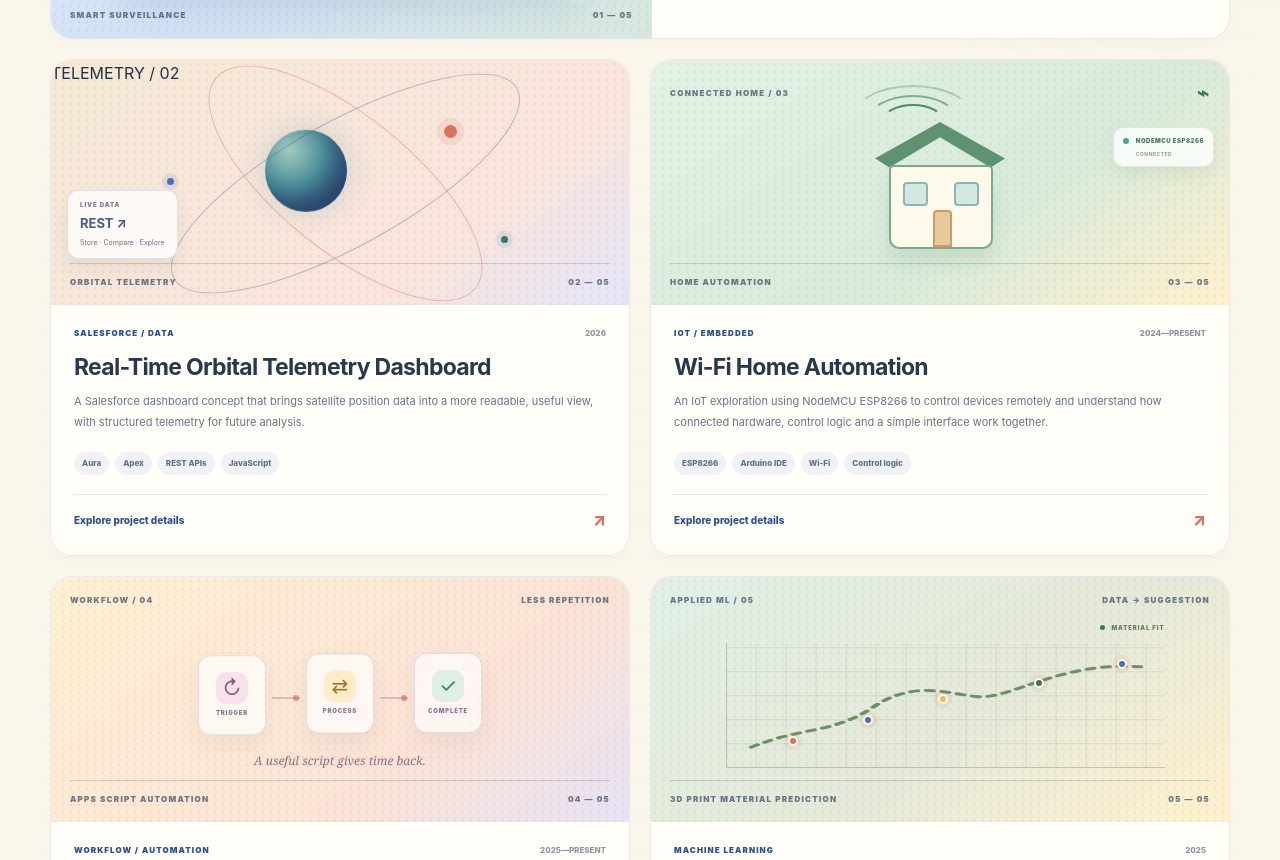
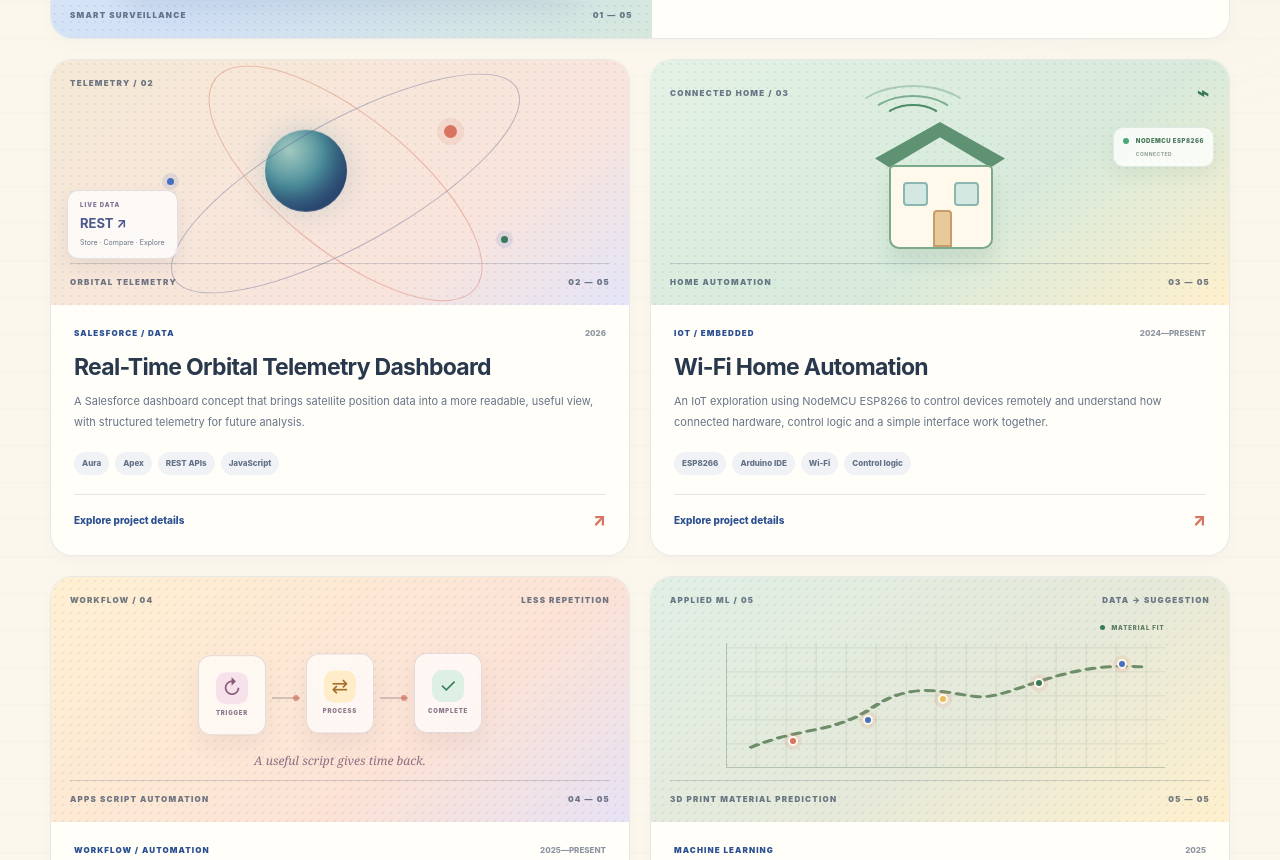
Before and after one commit to Abeerkumar9024/abeerkumar9024.github.io, a plain HTML site: page index.html in a window 1280 px wide. Shown: the part 1600-2460 px from the top of the page. Drawn offline with Linux system fonts and the light colour scheme.

Commit message:
Update2 styles.css

```diff
--- a/styles.css
+++ b/styles.css
@@ -500,3 +500,20 @@ body.dialog-open { overflow: hidden; }
 .credential-art.art-python .code-sheet > b {
   line-height: 1.25;
 }
+
+/* Fix TELEMETRY / 02 label in the orbital project artwork */
+.orbital-label {
+  position: absolute;
+  top: 17px;
+  left: 19px;
+  right: 19px;
+  z-index: 2;
+  max-width: calc(100% - 38px);
+  box-sizing: border-box;
+  color: rgba(48, 65, 91, 0.69);
+  font-size: 8px;
+  font-weight: 900;
+  letter-spacing: 1.25px;
+  line-height: 1.5;
+  overflow-wrap: anywhere;
+}
```
